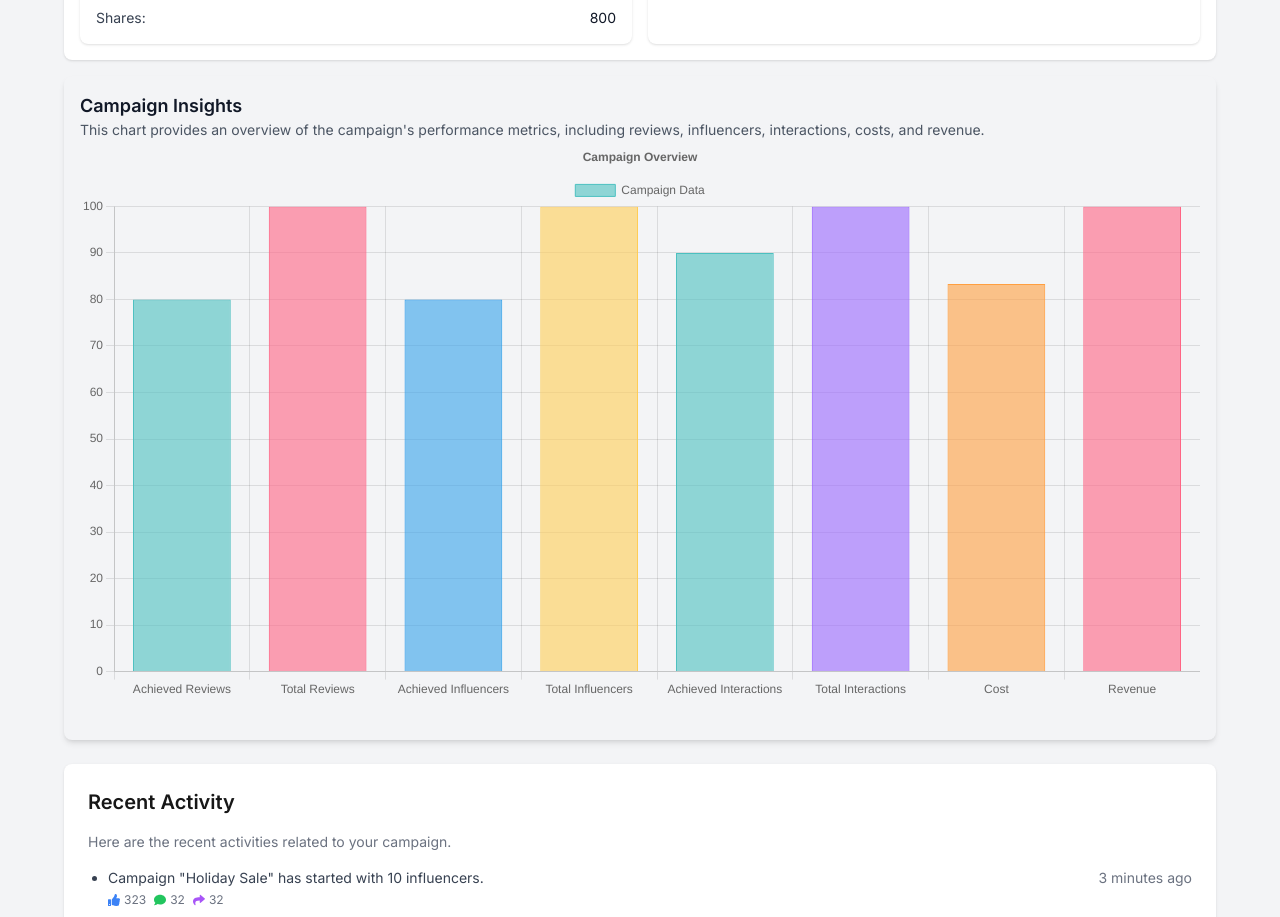
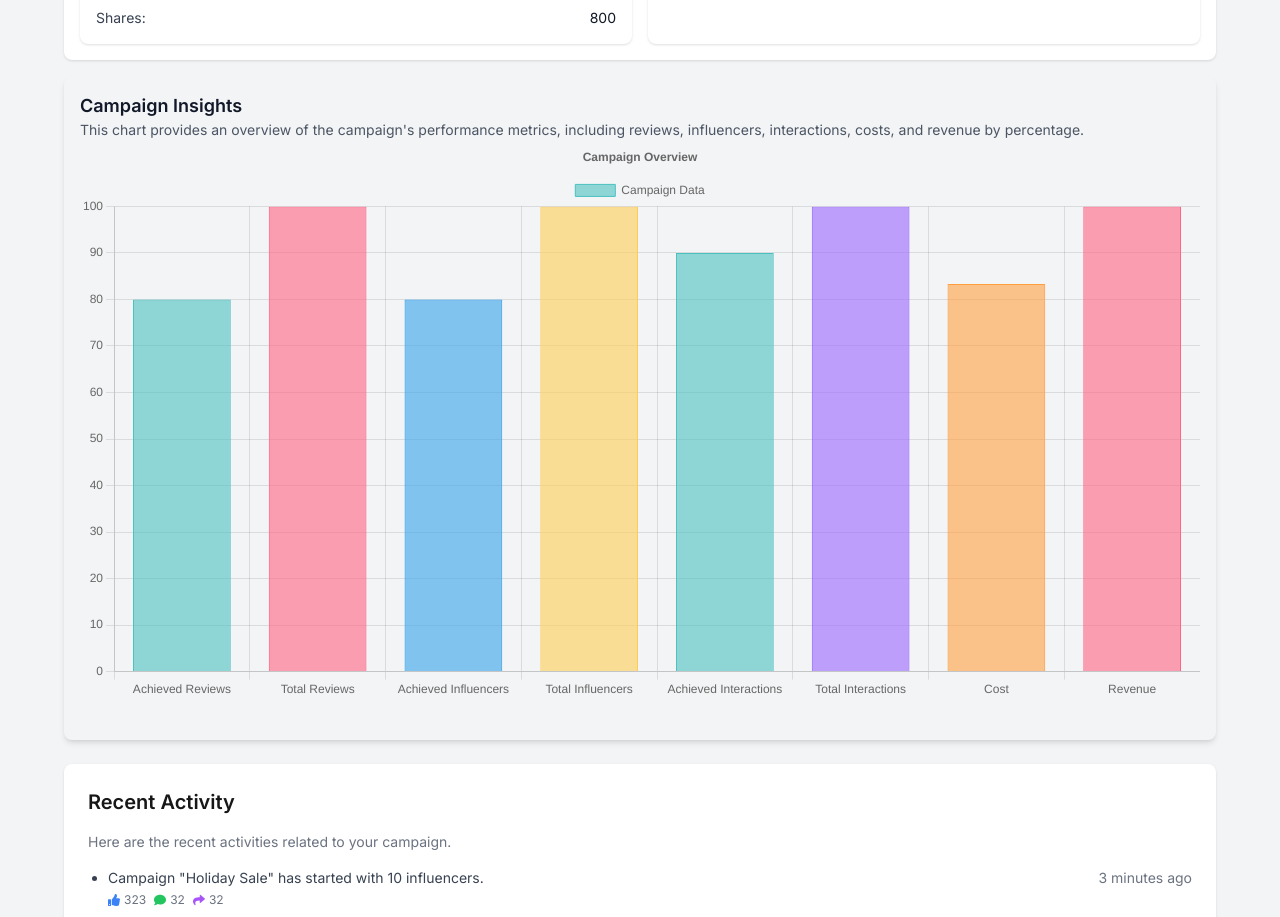
Before and after one commit to HThanh-how/actsone, a Next.js app: page / in a window 1280 px wide. Shown: the part 1161-2078 px from the top of the page. Built offline with nearby package versions, Linux system fonts and the light colour scheme.

Commit message:
add percentage

```diff
--- a/app/components/dashboard/CampaignChart.tsx
+++ b/app/components/dashboard/CampaignChart.tsx
@@ -97,7 +97,7 @@ const CampaignChart: React.FC<CampaignChartProps> = ({ data }) => {
       <div className="mt-4 p-4 bg-gray-100 dark:bg-gray-800 rounded-lg shadow-md">
         <h3 className="text-lg font-semibold text-gray-900 dark:text-white">Campaign Insights</h3>
         <p className="text-sm text-gray-600 dark:text-gray-300 mb-6">
-          This chart provides an overview of the campaign&apos;s performance metrics, including reviews, influencers, interactions, costs, and revenue.
+          This chart provides an overview of the campaign&apos;s performance metrics, including reviews, influencers, interactions, costs, and revenue by percentage.
       <Bar data={chartData} options={options} />
         </p>
       </div>
```
